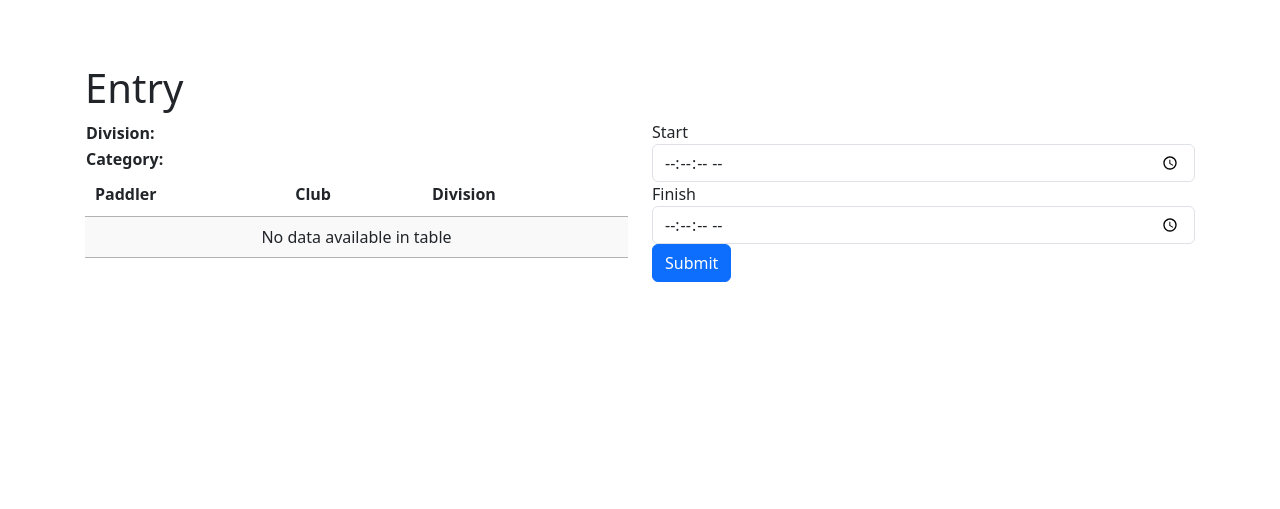
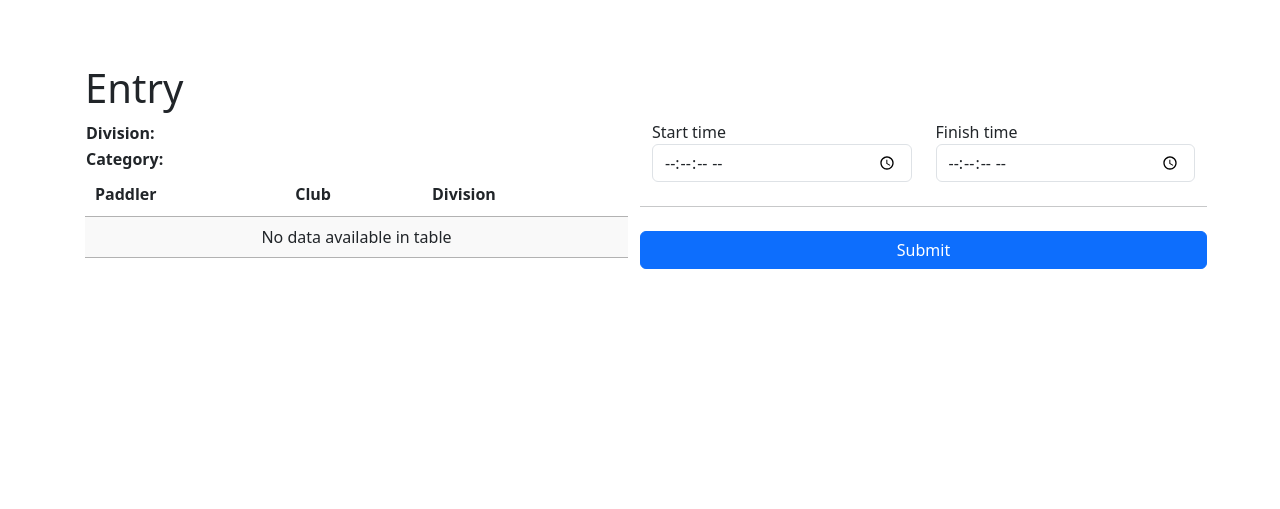
Before and after one commit to datawookie/paddle, a Flask app: page /race/1/entry/1 in a window 1280 px wide. Shown: the part 56-565 px from the top of the page. Run offline with Flask 2, Linux system fonts and the light colour scheme; lists and menus that the app fills with data are empty; some libraries are stand-ins or nearby versions.

Commit message:
fix: Improve layout of form

```diff
--- a/kanoe/templates/entry.j2
+++ b/kanoe/templates/entry.j2
@@ -43,15 +43,18 @@
   </div>
   <div class="col">
     <form method="post">
-      <div class="form-group">
-        <label for="start">Start</label>
-        <input type="time" class="form-control" id="start" step="30">
+      <div class="row">
+        <div class="form-group col-sm-6">
+          <label for="start">Start time</label>
+          <input type="time" class="form-control" id="start" step="30">
+        </div>
+        <div class="form-group col-sm-6">
+          <label for="start">Finish time</label>
+          <input type="time" class="form-control" id="finish" step="1">
+        </div>
+        <hr class="my-4">
+        <button type="submit" class="btn btn-primary">Submit</button>
       </div>
-      <div class="form-group">
-        <label for="start">Finish</label>
-        <input type="time" class="form-control" id="finish" step="1">
-      </div>
-      <button type="submit" class="btn btn-primary">Submit</button>
     </form>
   </div>
 </div>
```
